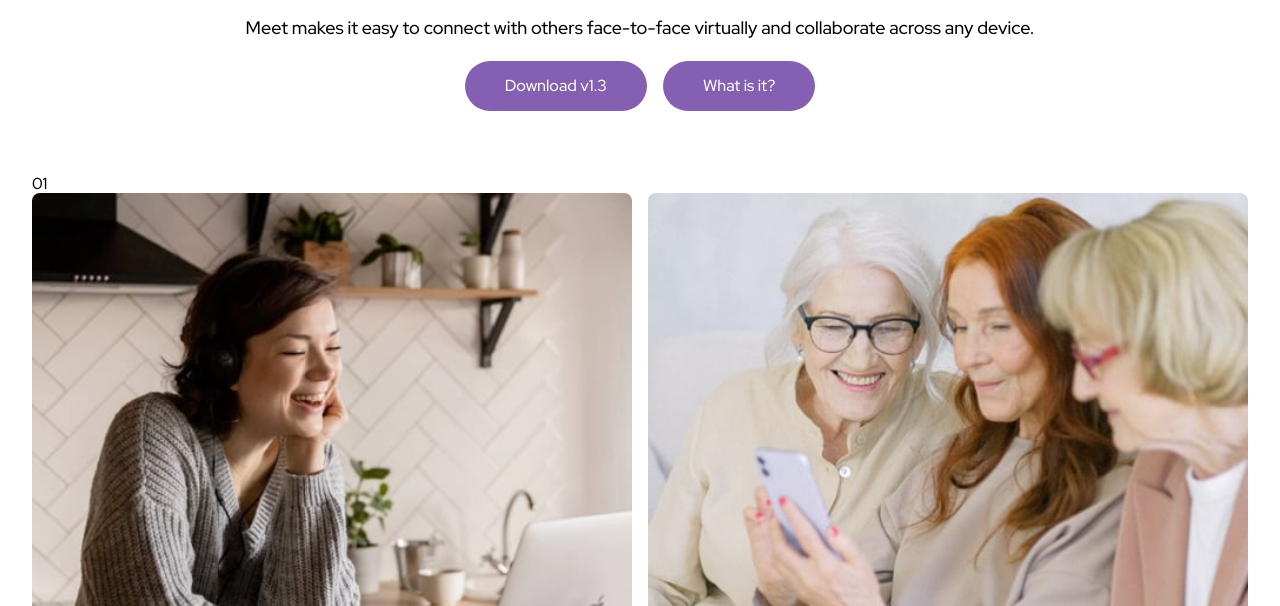
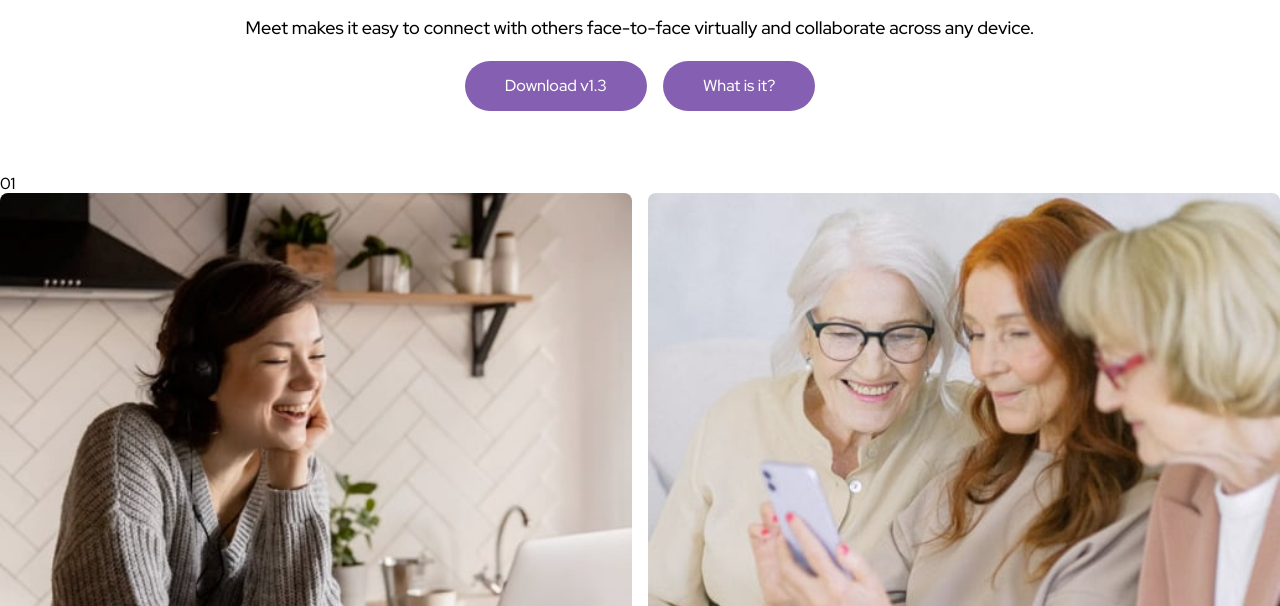
Before and after one commit to O-Julia-O/Landing-page-app, a plain HTML site: page public/index.html in a window 1280 px wide. Shown: the part 194-800 px from the top of the page. Drawn offline with Linux system fonts and the light colour scheme.

Commit message:
deleted space

```diff
--- a/public/style.css
+++ b/public/style.css
@@ -68,8 +68,7 @@
 /* ! MAIN */
 
 main {
-    margin-left: var(--Spacing-400);
-    margin-right: var(--Spacing-400);
+
 }
 
 /* ! SECTION */
```
